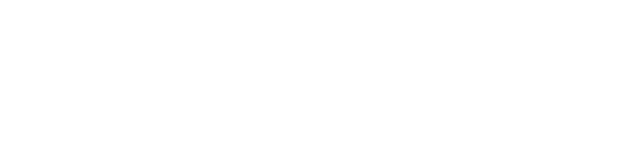
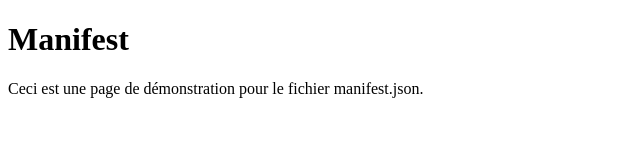
Before and after one commit to rochequiroule/TP3_SimardMariepier, a plain HTML site: page index.html in a window 1280 px wide. Shown: the whole page, without its empty margins (0-640 px from the left). Drawn offline with Linux system fonts and the light colour scheme.

Commit message:
ajout icone, manifest et link dans index.html

```diff
--- a/index.html
+++ b/index.html
@@ -3,7 +3,11 @@
   <head>
     <meta charset="UTF-8" />
     <meta name="viewport" content="width=device-width, initial-scale=1.0" />
-    <title>Document</title>
+    <title>Manifest</title>
+    <link rel="manifest" href="manifest.json" />
   </head>
-  <body></body>
+  <body>
+    <h1>Manifest</h1>
+    <p>Ceci est une page de démonstration pour le fichier manifest.json.</p>
+  </body>
 </html>
```
Also changed, not shown: image/980x980_chaise-icone.jpg (added), manifest.json (added).
